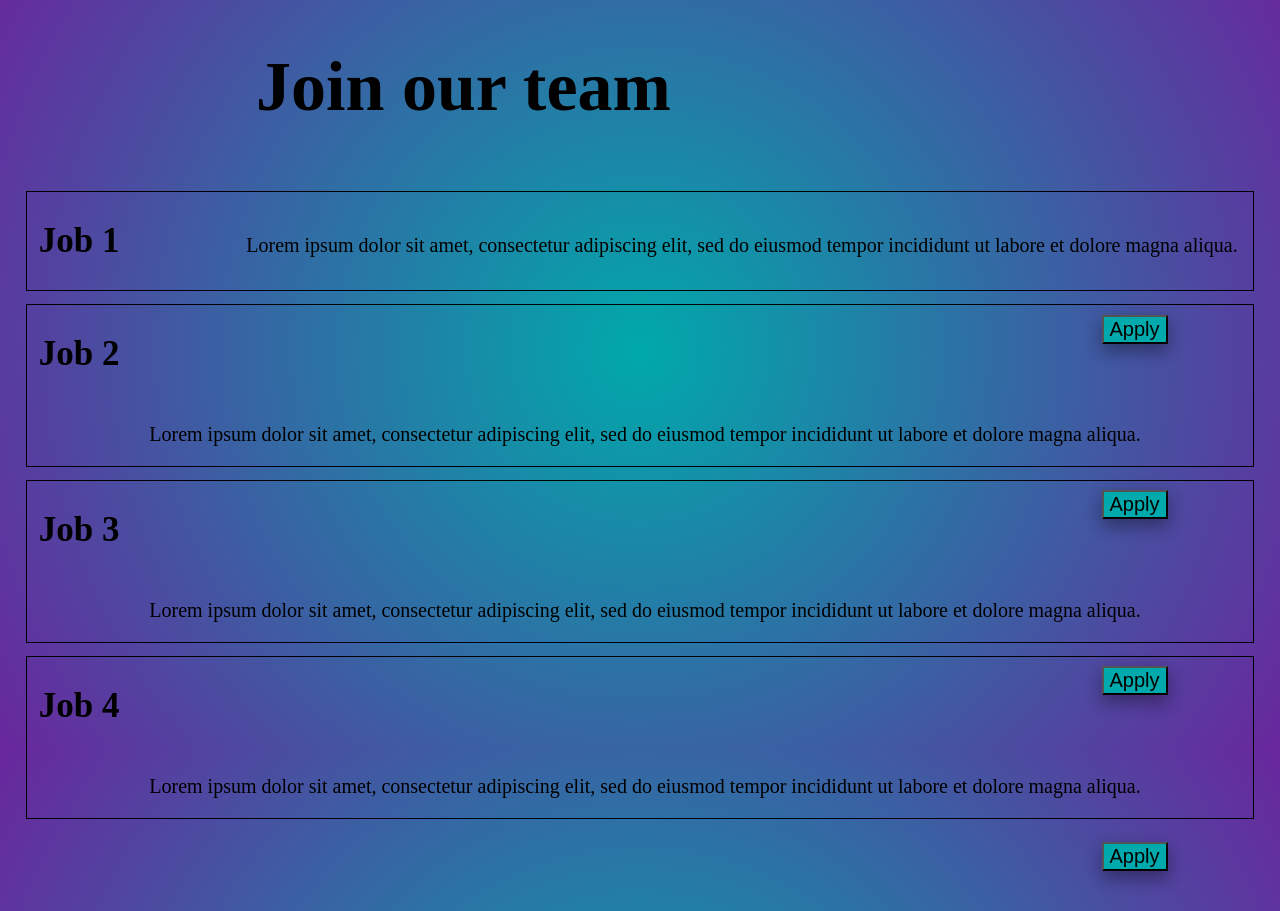
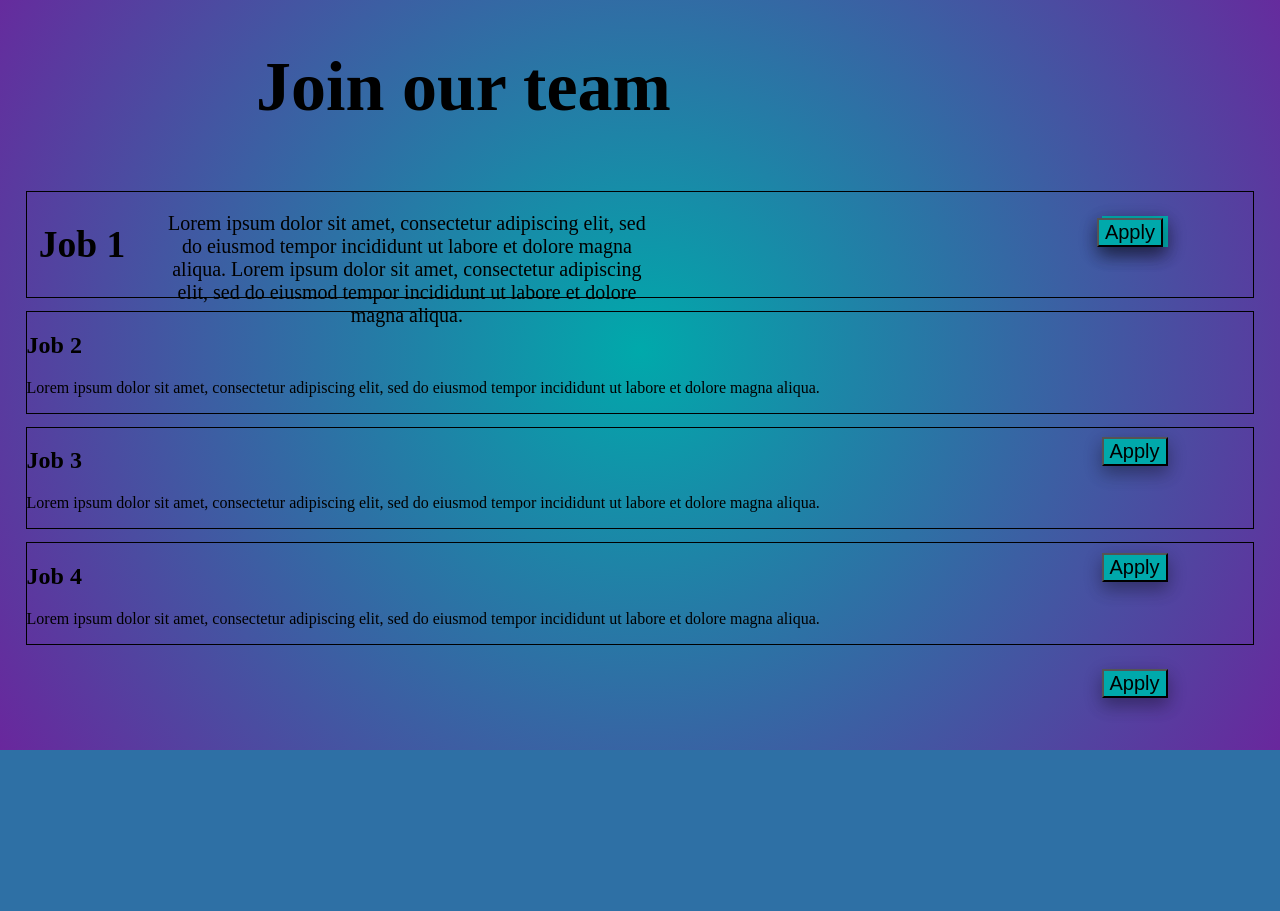
Before and after one commit to PeewPak/Gym-WebSite, a PHP site: page /Career.html in a window 1280 px wide. Shown: the part 50-961 px from the top of the page. After the commit the page ends 800 px from the top, so only its background shows below. Run offline with PHP 8.4, Linux system fonts and the light colour scheme; some libraries are stand-ins or nearby versions.

Commit message:
Add files via upload

```diff
--- a/Career/Career.html
+++ b/Career/Career.html
@@ -28,9 +28,9 @@
             <h1>Join our team</h1>
 
             <div class="job">
-                <h2>Job 1</h2>
-                <p>Lorem ipsum dolor sit amet, consectetur adipiscing elit, sed do eiusmod tempor incididunt ut labore et dolore magna aliqua. </p>
-                <Button class="apply">Apply</Button>
+                <div class="title"><h2>Job 1</h2></div>
+                <div class="dis"><p>Lorem ipsum dolor sit amet, consectetur adipiscing elit, sed do eiusmod tempor incididunt ut labore et dolore magna aliqua. Lorem ipsum dolor sit amet, consectetur adipiscing elit, sed do eiusmod tempor incididunt ut labore et dolore magna aliqua.</p></div>
+                <div class="apply"><Button class="apply">Apply</Button></div>
             </div>
 
             <div class="job">
--- a/Career/style_career.css
+++ b/Career/style_career.css
@@ -120,17 +120,26 @@ h1{
     margin-bottom: 5%;
 }
 
-h2{
-    font-size: 35px;
-    display: inline-block;
-    margin-left: 1%;
+
+.title{
+  height: auto;
+  width: 10%;
+  font-size: 25px;
+  display: inline-block;
+  margin-left: 1%;
 }
 
-p{
+.dis{
+    width: 40%;
+    height: auto;
     font-size: 20px;
     text-align: center;
     display: inline-block;
-    margin-left: 10%;
+    position: absolute;
+}
+
+.butt{
+
 }
 
 .apply{
@@ -149,6 +158,7 @@ p{
     box-shadow: 0 12px 16px 0 rgba(0,0,0,0.24), 0 17px 50px 0 rgba(0,0,0,0.19);
   }
 
+
   .job{
     border: black solid 1px;
     margin-left: 2%;
```
